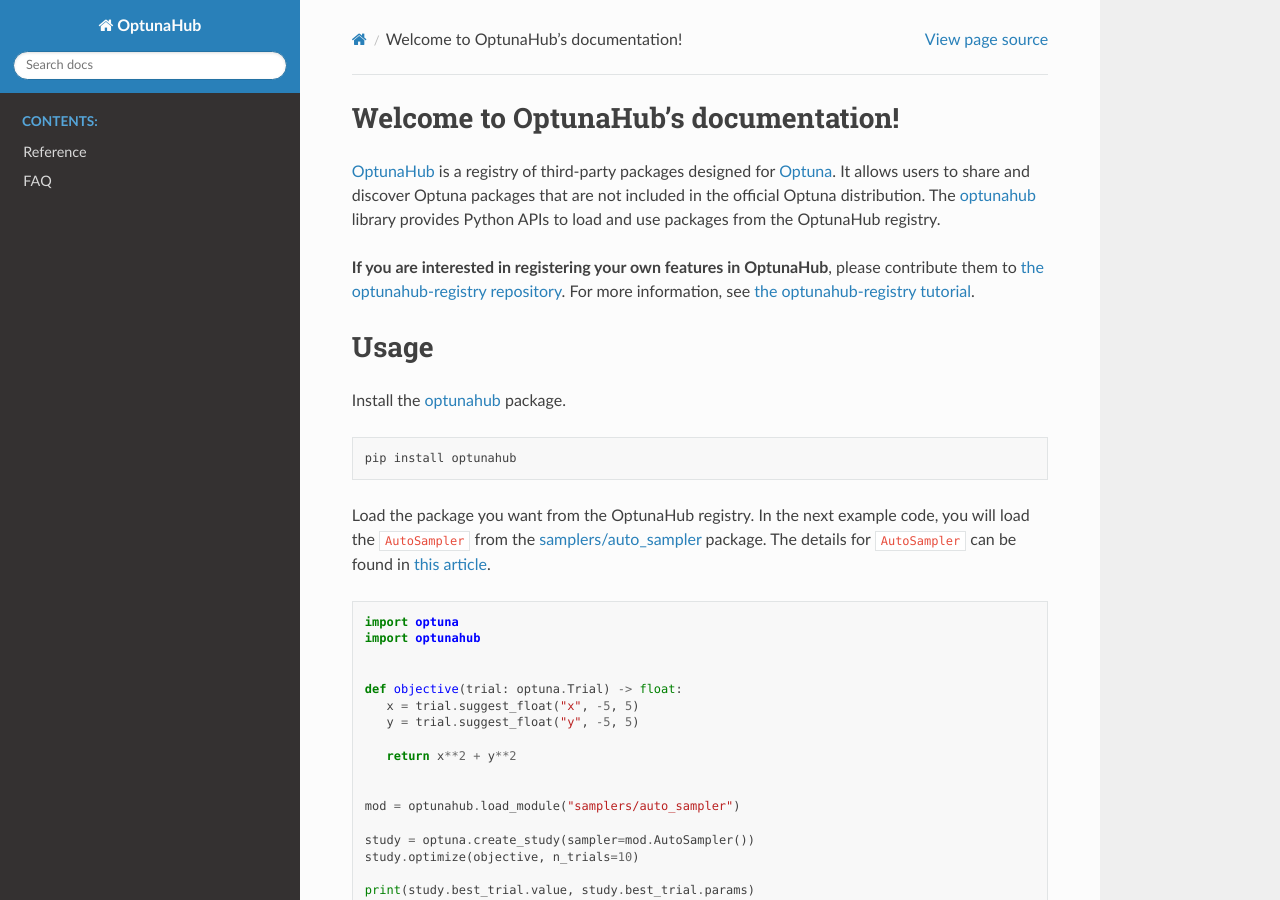
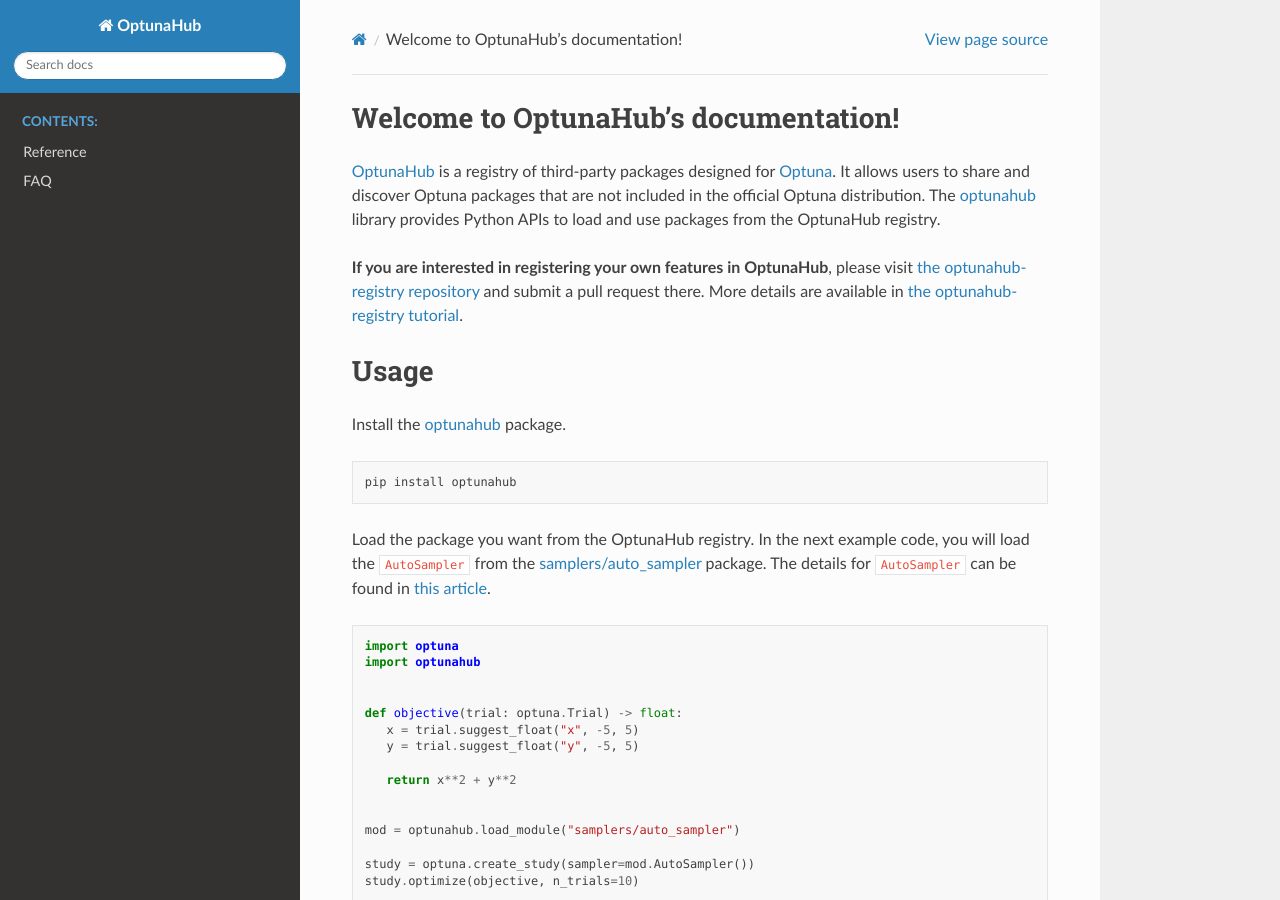
Before and after one commit to optuna/optunahub, a Sphinx documentation site: the page built from docs/source/index.rst, in a window 1280 px wide and 900 px high. Built offline with Sphinx 7.4.7 and the Read the Docs theme 3.1.0, drawn with Linux system fonts in a browser that asks for light colours.

Commit message:
Update docs/source/index.rst
Co-authored-by: Shuhei Watanabe <47781922+nabenabe0928@users.noreply.github.com>

```diff
--- a/docs/source/index.rst
+++ b/docs/source/index.rst
@@ -5,7 +5,7 @@
 It allows users to share and discover Optuna packages that are not included in the official Optuna distribution.
 The `optunahub <https://github.com/optuna/optunahub/>`_ library provides Python APIs to load and use packages from the OptunaHub registry.
 
-**If you are interested in registering your own features in OptunaHub**, please contribute them to `the optunahub-registry repository <https://github.com/optuna/optunahub-registry>`__. For more information, see `the optunahub-registry tutorial <https://optuna.github.io/optunahub-registry/>`__.
+**If you are interested in registering your own features in OptunaHub**, please visit `the optunahub-registry repository <https://github.com/optuna/optunahub-registry>`__ and submit a pull request there. More details are available in `the optunahub-registry tutorial <https://optuna.github.io/optunahub-registry/>`__.
 
 
 Usage
```
